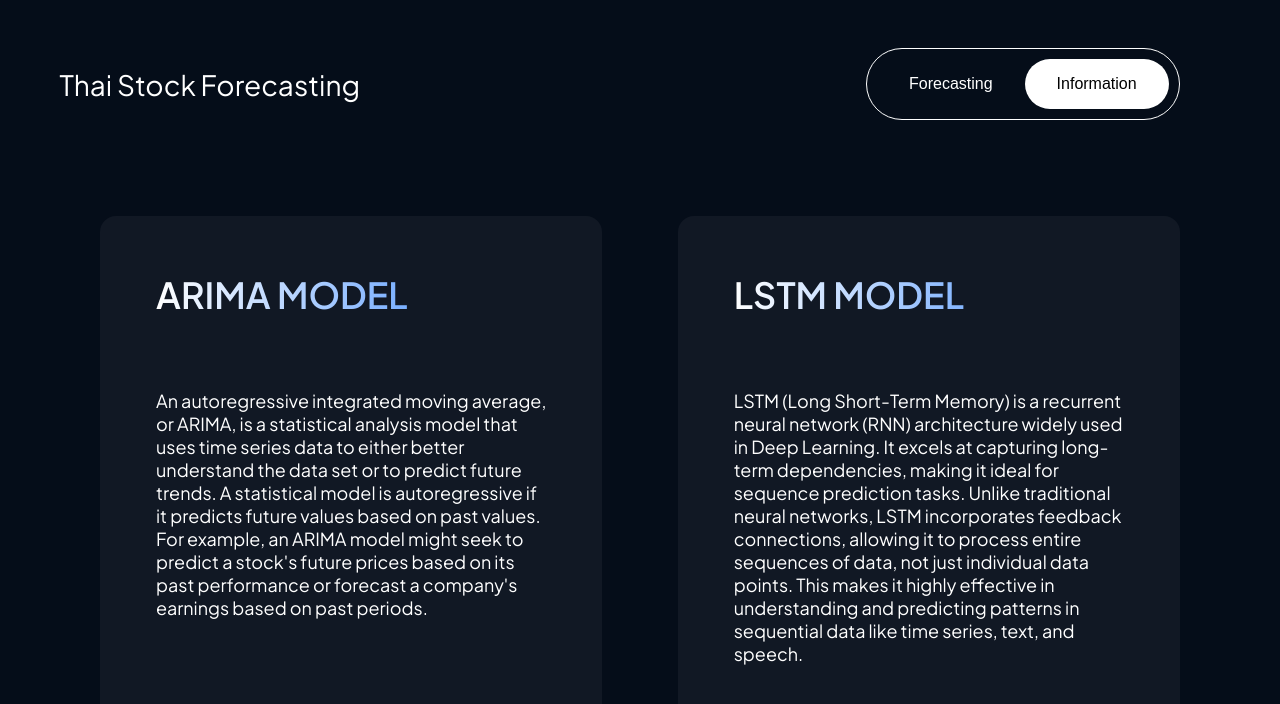
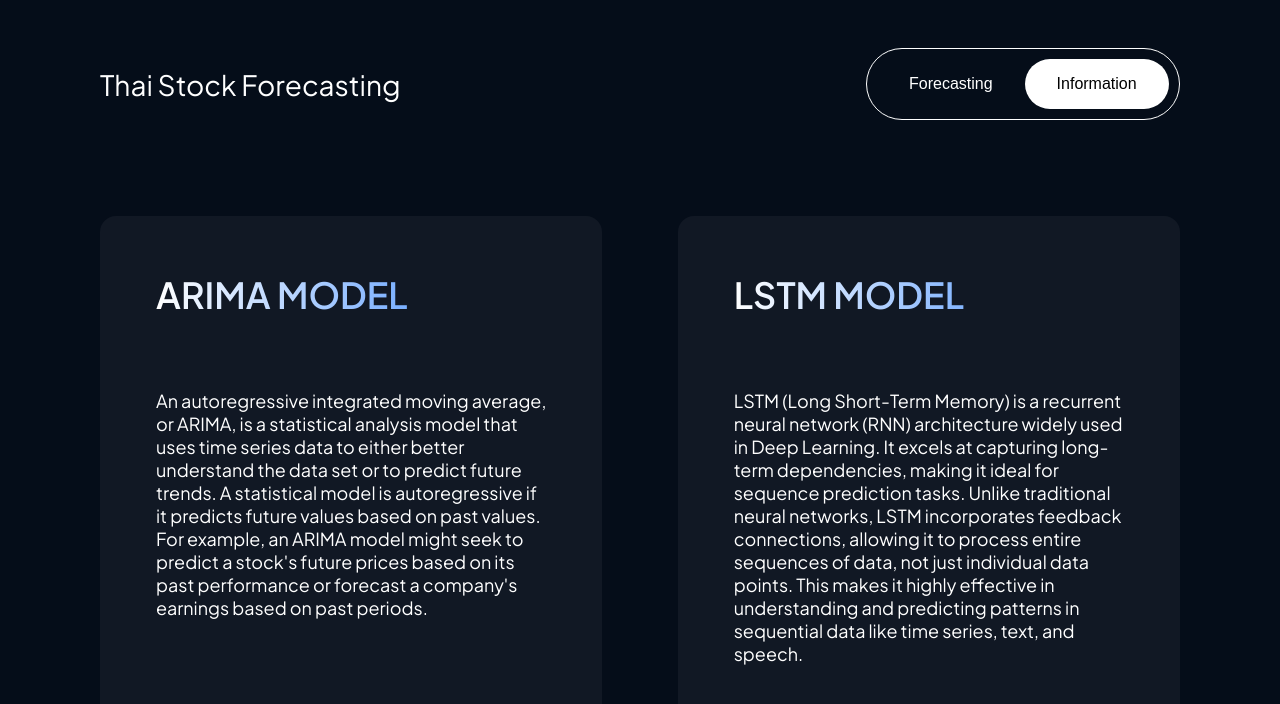
Before and after one commit to jibeieieiei/frontend-th-forecasting, a React (Vite) app: page /information in a window 1280 px wide. Shown: the top 704 px of the page. Built offline with nearby package versions, Linux system fonts and the light colour scheme.

Commit message:
Remove width

```diff
--- a/src/style/selectTab.css
+++ b/src/style/selectTab.css
@@ -9,10 +9,10 @@
 }
 .thai-stock {
   display: block;
-  width: 360px;
   color: #ffffff;
   text-align: end;
   font-size: 28px;
+  margin-left: 100px;
 }
 .tab-menu {
   display: block;
```
